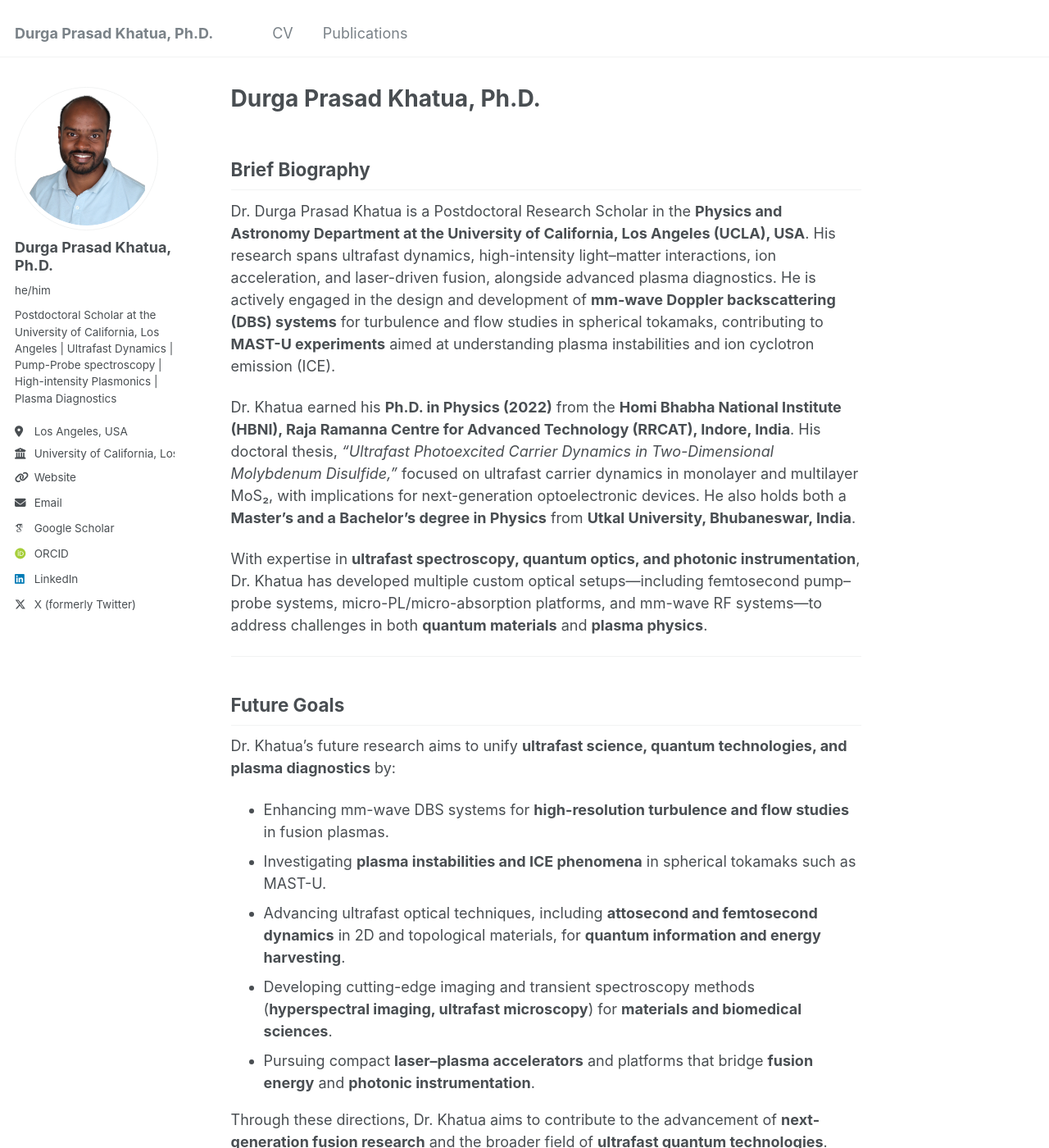
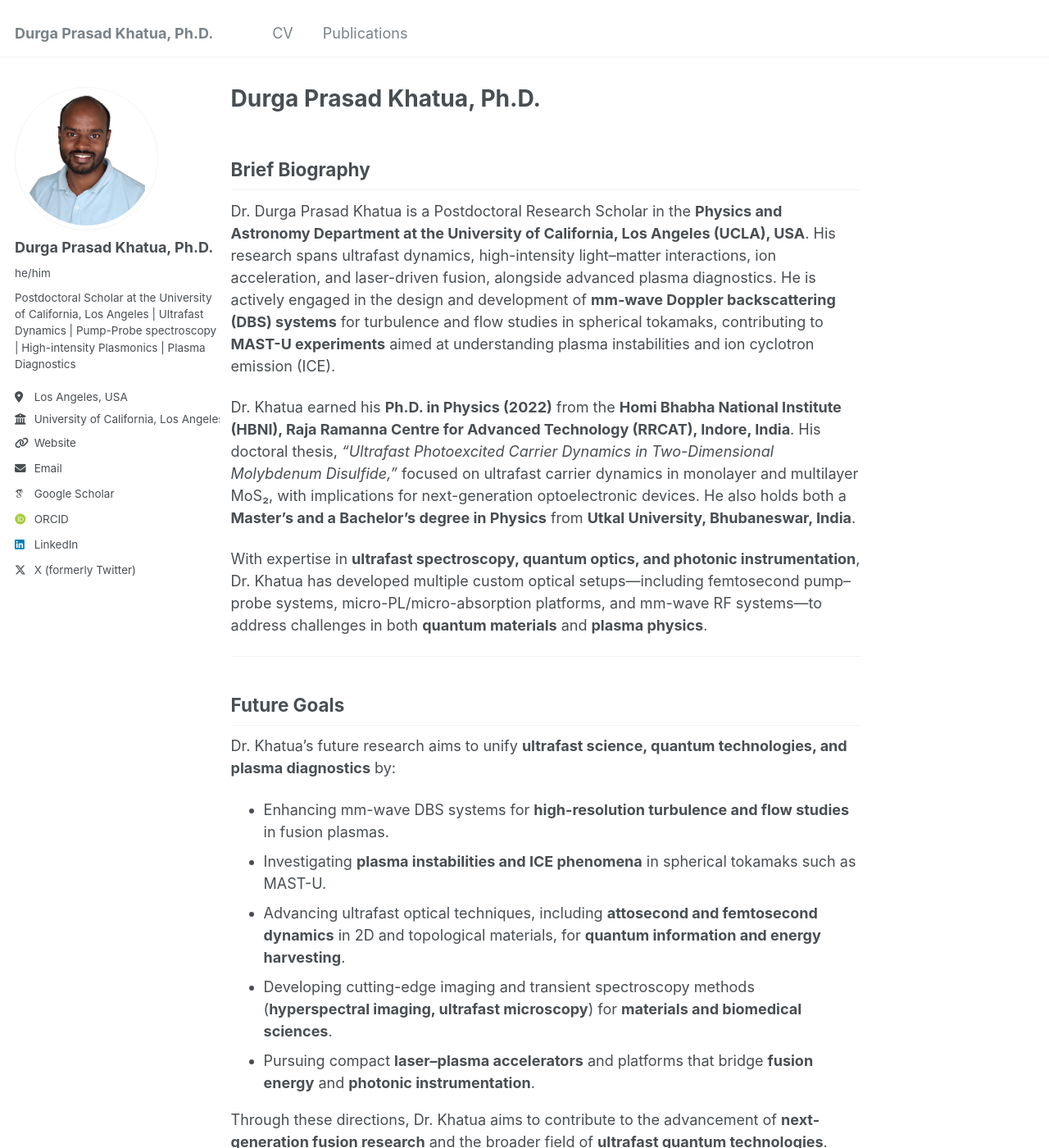
Before and after one commit to Khatua03/DurgaPrasadKhatua.github.io, a Jekyll site: the page built from _pages/about.md, in a window 1280 px wide and 1400 px high. Shown: the whole window at 82% size. Built offline with Jekyll 4.4.1, drawn with Linux system fonts in a browser that asks for light colours; some web fonts are replaced.

Commit message:
Update main.scss

```diff
--- a/assets/css/main.scss
+++ b/assets/css/main.scss
@@ -43,3 +43,16 @@ h1, h2, h3, h4 { font-family: 'Merriweather', serif; }
 @import "vendor/font-awesome/brands";
 @import "vendor/magnific-popup/magnific-popup";
 @import "print";
+
+/* Make author sidebar a bit wider */
+.author__content {
+  max-width: 320px;   /* default is ~260px */
+}
+
+.sidebar {
+  width: 320px;
+}
+
+.page__content {
+  margin-right: 340px; /* give space so text doesn't overlap */
+}
```
